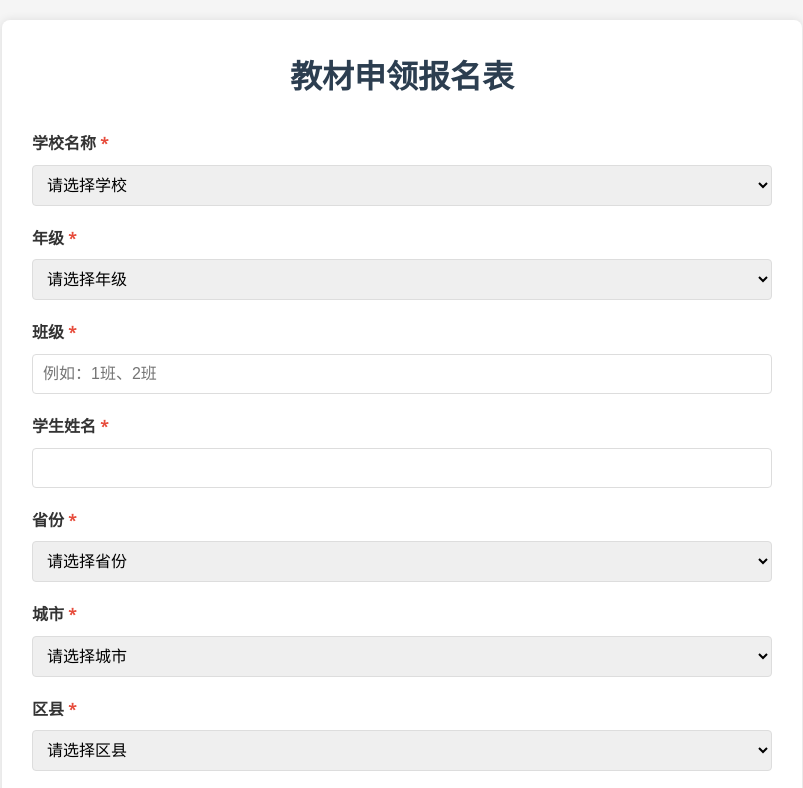
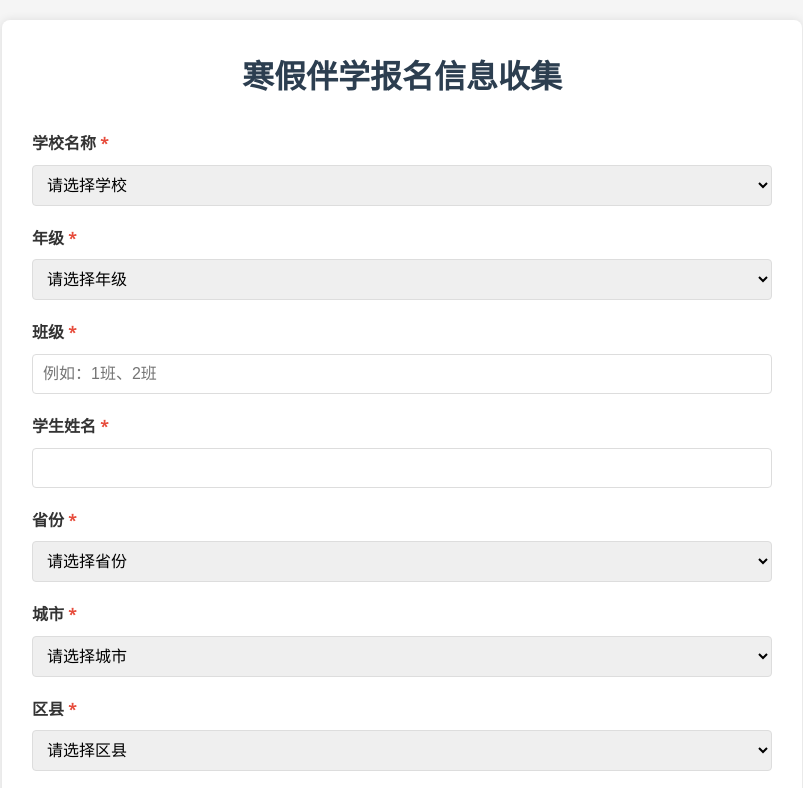
Before and after one commit to wlb713/zxl, a plain HTML site: page index.html in a window 1280 px wide. Shown: the top 788 px of the page, without its empty margins (238-1041 px from the left). Drawn offline with nearby package versions, Linux system fonts and the light colour scheme.

Commit message:
Update index.html

```diff
--- a/index.html
+++ b/index.html
@@ -3,13 +3,13 @@
 <head>
     <meta charset="UTF-8">
     <meta name="viewport" content="width=device-width, initial-scale=1.0">
-    <title>教材申领报名系统</title>
+    <title>寒假伴学报名信息收集</title>
     <link rel="stylesheet" href="styles.css">
     <script src="https://cdn.jsdelivr.net/npm/@supabase/supabase-js"></script>
 </head>
 <body>
     <div class="container">
-        <h1>教材申领报名表</h1>
+        <h1>寒假伴学报名信息收集</h1>
         <form id="registrationForm">
             <div class="form-group">
                 <label for="school">学校名称 <span class="required">*</span></label>
```
